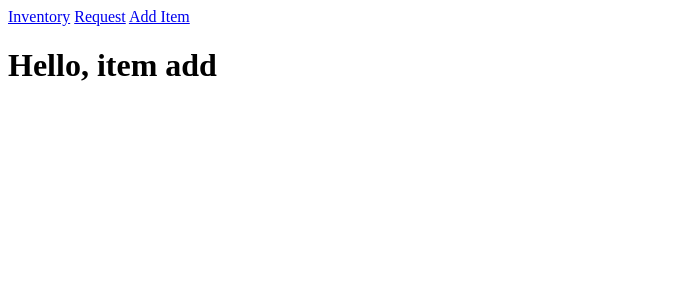
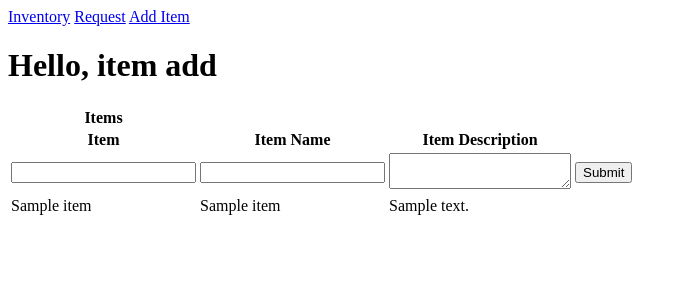
Before and after one commit to hello-pmwilson/cell_bio_lab, a Django app: template cell_bio_lab/inventory/templates/inventory/add_item.html in a window 1280 px wide. Shown: the top 300 px of the page, without its empty margins (0-687 px from the left). Run offline with Django 5.2, Linux system fonts and the light colour scheme; the template is opened without the code that fills it: most values are stand-ins (such as "Sample title", 1, 10 or a date in 2020); form fields are guessed from the names that the template uses.

Commit message:
added add_item form and db to page

```diff
--- a/cell_bio_lab/inventory/templates/inventory/add_item.html
+++ b/cell_bio_lab/inventory/templates/inventory/add_item.html
@@ -2,4 +2,32 @@
 
 {% block content %}
 <h1>Hello, item add</h1>
+
+<form method="post" id="addItemForm"> {% csrf_token %}
+    <table>
+        <thead>
+            <th>Items</th>
+            <tr>
+                <th>Item</th>
+                <th>Item Name</th>
+                <th>Item Description</th>
+            </tr>
+        </thead>
+        <tbody>
+            <tr>
+                <td>{{ addItemForm.item }}</td>
+                <td>{{ addItemForm.item_name }}</td>
+                <td>{{ addItemForm.item_description }}</td>
+                <td><input type="submit" value="Submit"></td>
+            </tr>
+            {% for item in data %}
+                <tr>
+                    <td>{{ item.item }}</td>
+                    <td>{{ item.item_name }}</td>
+                    <td>{{ item.item_description }}</td>
+                </tr>
+            {% endfor %}
+
+    </form>
+
 {% endblock %}
```
Also changed, not shown: cell_bio_lab/inventory/templates/inventory/requests.html (+0 -8 lines), cell_bio_lab/inventory/views.py (+9 -11 lines).
